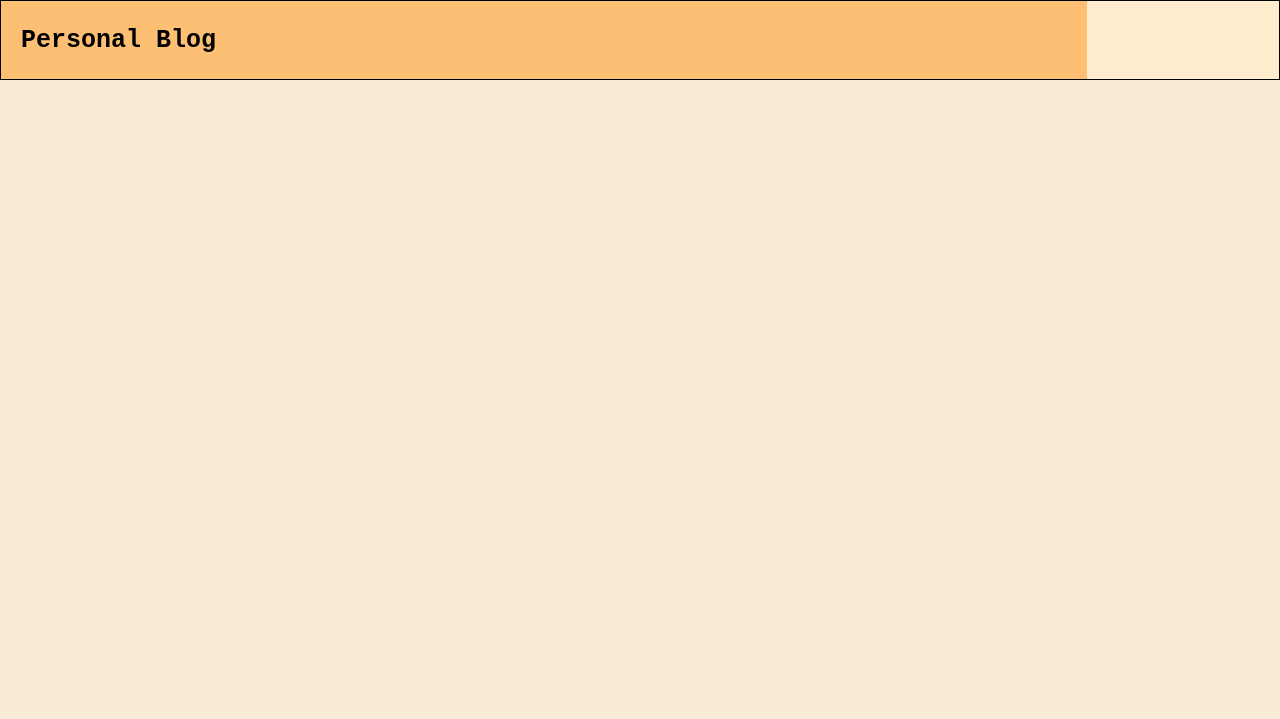
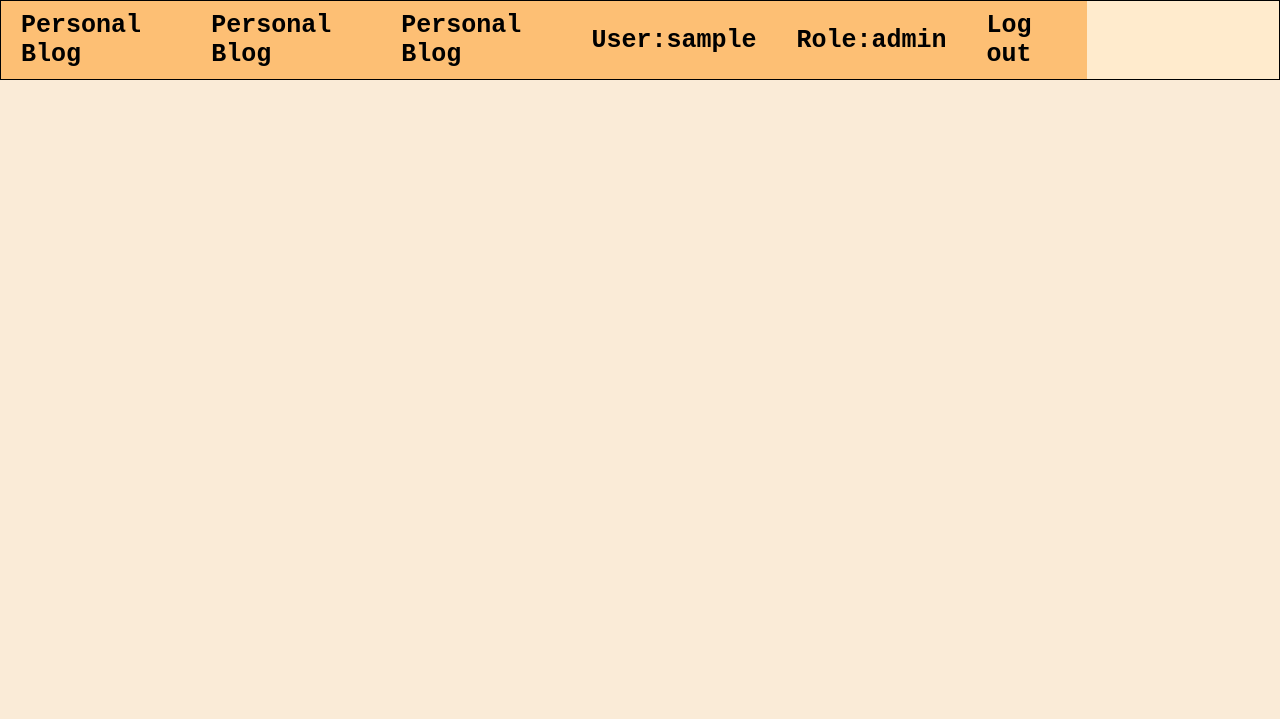
Before and after one commit to Adrian030304/Personal-Blog, a Flask app: page /home in a window 1280 px wide. Shown: the top 719 px of the page. Run offline with Flask 3, Linux system fonts and the light colour scheme; the visitor is signed in with stand-in values (Sample User, id 1).

Commit message:
admin role implemented, restructure home page

```diff
--- a/app.py
+++ b/app.py
@@ -16,11 +16,22 @@ users = existing_users_file(users_file)
 @app.route('/', methods=['GET'])
 @app.route('/home', methods=['GET'])
 def home_page():
-    return render_template('main_page.html')
+    if not session:
+        return redirect(url_for('login_user')), 200
+    user = session.get('username')
+    user_role = session.get('role')
+
+    return render_template('main_page.html', context={'user': user, 'role':user_role}), 200
 
 @app.route('/blogs')
 def blogs_page():
     return render_template('blog_page.html')
+
+@app.route("/admin")
+def admin():
+    if session.get("role") != "admin":
+        return redirect(url_for("login_user"))
+    return "Welcome, Admin"
 
 
 @app.route('/login',  methods=['GET','POST'])
@@ -56,5 +67,5 @@ def register_user():
         if name == 'admin':
             users[name]['role'] = 'admin'
         save_users(users=users, file=users_file)
-        return redirect(url_for('login_user')), 200
+        return redirect(url_for('login_user'))
     return render_template('register.html'), 200
--- a/templates/main_page.html
+++ b/templates/main_page.html
@@ -10,6 +10,11 @@
     <div id="header">
         <div class="section">
             <p class="blog-page">Personal Blog</p>
+            <p class="blog-page">Personal Blog</p>
+            <p class="blog-page">Personal Blog</p>
+            <p class="blog-page">User:<span id="usr-lg">{{context['user']}}</span></p>
+            <p class="blog-page">Role:<span id="role-lg">{{context['role']}}</span></p>
+            <a class="blog-page">Log out</a>
         </div>
     </div>
     <div id="content">
```
